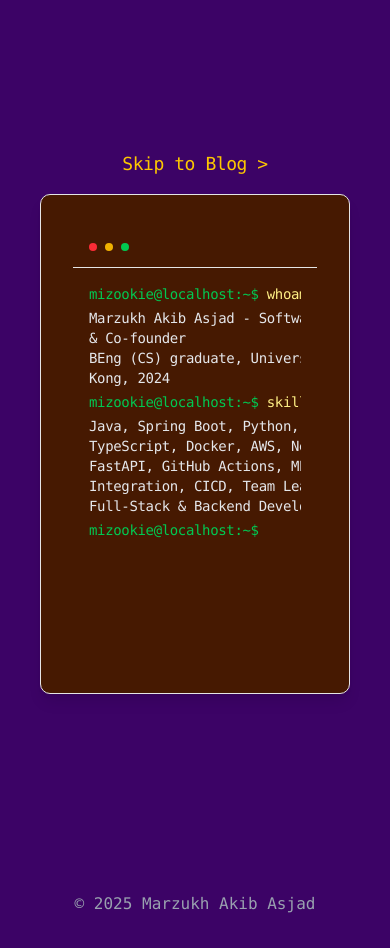
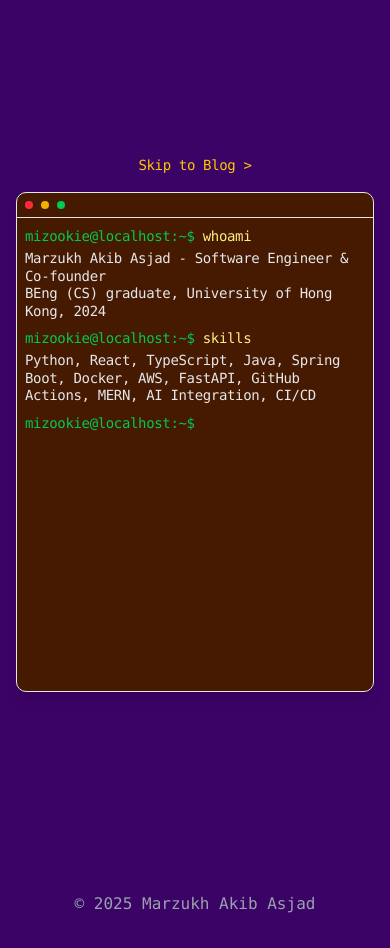
Before and after one commit to MarzukhAsjad/marzukhasjad.github.io, a React (Vite) app: page / in a window 390 px wide. Built offline with nearby package versions, Linux system fonts and the light colour scheme.

Commit message:
Refactor terminal component for improved layout and styling

```diff
--- a/src/components/Hero.tsx
+++ b/src/components/Hero.tsx
@@ -7,108 +7,143 @@ import {
 
 // Page 1: Personal info, skills, experience
 const TerminalPage1: React.FC = () => (
-  <>
+  <div className="space-y-1">
     <div className="flex items-baseline">
-      <AnimatedSpan delay={0} className="text-green-500">
+      <AnimatedSpan delay={0} className="text-green-500 inline">
         mizookie@localhost:~${" "}
       </AnimatedSpan>
       <TypingAnimation
         delay={300}
         duration={30}
-        className="text-yellow-200 inline-block"
+        className="text-yellow-200 inline"
       >
         whoami
       </TypingAnimation>
     </div>
-    <AnimatedSpan delay={1500} className="text-gray-200 whitespace-pre-line">
+    <AnimatedSpan
+      delay={1500}
+      className="text-gray-200 whitespace-pre-line block leading-tight"
+    >
       {
         "Marzukh Akib Asjad - Software Engineer & Co-founder\nBEng (CS) graduate, University of Hong Kong, 2024"
       }
     </AnimatedSpan>
 
-    <div className="flex items-baseline">
-      <AnimatedSpan delay={1700} className="text-green-500">
+    <div className="flex items-baseline mt-2">
+      <AnimatedSpan delay={1700} className="text-green-500 inline">
         mizookie@localhost:~${" "}
       </AnimatedSpan>
       <TypingAnimation
         delay={2500}
         duration={25}
-        className="text-yellow-200 inline-block"
+        className="text-yellow-200 inline"
       >
-        {"skills --primary"}
+        {"skills"}
       </TypingAnimation>
     </div>
-    <AnimatedSpan delay={4000} className="text-gray-200 whitespace-pre-line">
+    <AnimatedSpan
+      delay={4000}
+      className="text-gray-200 whitespace-pre-line block leading-tight"
+    >
       {
-        "Java, Spring Boot, Python, React, TypeScript, Docker, AWS, Next.js, FastAPI, GitHub Actions, MERN, C, AI Integration, CICD, Team Leadership, Full-Stack & Backend Development"
+        "Python, React, TypeScript, Java, Spring Boot, Docker, AWS, FastAPI, GitHub Actions, MERN, AI Integration, CI/CD"
       }
     </AnimatedSpan>
 
-    <div className="flex items-baseline">
-      <AnimatedSpan delay={4200} className="text-green-500">
+    <div className="flex items-baseline mt-2">
+      <AnimatedSpan delay={4200} className="text-green-500 inline">
         mizookie@localhost:~${" "}
       </AnimatedSpan>
-      <TypingAnimation delay={5500} duration={25} className="text-yellow-200">
-        {"experience --current"}
+      <TypingAnimation
+        delay={5500}
+        duration={25}
+        className="text-yellow-200 inline"
+      >
+        {"experience"}
       </TypingAnimation>
     </div>
-    <AnimatedSpan delay={7000} className="text-gray-200 whitespace-pre-line">
+    <AnimatedSpan
+      delay={7000}
+      className="text-gray-200 whitespace-pre-line block leading-tight"
+    >
       {
         "Team Lead, Software Engineering at Rabbit Credit Limited (Fintech - MCRA Credit Data Smart)\nCo-founder & System Engineer at Examify Limited (AI-powered EdTech, HKSTP ideation & funding)"
       }
     </AnimatedSpan>
 
-    <div className="flex items-baseline">
-      <AnimatedSpan delay={7200} className="text-green-500">
+    <div className="flex items-baseline mt-2">
+      <AnimatedSpan delay={7200} className="text-green-500 inline">
         mizookie@localhost:~${" "}
       </AnimatedSpan>
-      <TypingAnimation delay={8500} duration={25} className="text-yellow-200">
+      <TypingAnimation
+        delay={8500}
+        duration={25}
+        className="text-yellow-200 inline"
+      >
         {"clear"}
       </TypingAnimation>
     </div>
-  </>
+  </div>
 );
 
 // Page 2: Projects and achievements
 const TerminalPage2: React.FC = () => (
-  <>
+  <div className="space-y-1">
     <div className="flex items-baseline">
-      <AnimatedSpan className="text-green-500">
+      <AnimatedSpan className="text-green-500 inline">
         mizookie@localhost:~${" "}
       </AnimatedSpan>
-      <TypingAnimation delay={500} duration={25} className="text-yellow-200">
-        {"projects --featured"}
+      <TypingAnimation
+        delay={500}
+        duration={25}
+        className="text-yellow-200 inline"
+      >
+        {"projects"}
       </TypingAnimation>
     </div>
-    <AnimatedSpan delay={2000} className="text-gray-200 whitespace-pre-line">
+    <AnimatedSpan
+      delay={2000}
+      className="text-gray-200 whitespace-pre-line block leading-tight"
+    >
       {
         "AniGEN: Open-source text-to-animation generator (Blender, Python, N8N workflows)\nPackage Mapper: Repository dependency visualizer\nWhatsApp AI Chatbot: Real-time subscription payments and learning analytics (Python, FastAPI, Airwallex API)\nFinTech Systems: MCRA-integrated loan management platform (Java, Spring, MERN)"
       }
     </AnimatedSpan>
 
-    <div className="flex items-baseline">
-      <AnimatedSpan delay={2200} className="text-green-500">
+    <div className="flex items-baseline mt-2">
+      <AnimatedSpan delay={2200} className="text-green-500 inline">
         mizookie@localhost:~${" "}
       </AnimatedSpan>
-      <TypingAnimation delay={3500} duration={25} className="text-yellow-200">
-        {"achievements --recent"}
+      <TypingAnimation
+        delay={3500}
+        duration={25}
+        className="text-yellow-200 inline"
+      >
+        {"achievements"}
       </TypingAnimation>
     </div>
-    <AnimatedSpan delay={5000} className="text-gray-200 whitespace-pre-line">
+    <AnimatedSpan
+      delay={5000}
+      className="text-gray-200 whitespace-pre-line block leading-tight"
+    >
       {
         "40% faster development cycles (CICD & agile)\n1000+ monthly data transactions processed\nDeployed scalable production systems (Docker, AWS, Nginx)\nLed cross-functional teams (3-4 developers) to delivery"
       }
     </AnimatedSpan>
 
-    <div className="flex items-baseline">
-      <AnimatedSpan delay={5200} className="text-green-500">
+    <div className="flex items-baseline mt-2">
+      <AnimatedSpan delay={5200} className="text-green-500 inline">
         mizookie@localhost:~${" "}
       </AnimatedSpan>
-      <TypingAnimation delay={6500} duration={25} className="text-yellow-200">
+      <TypingAnimation
+        delay={6500}
+        duration={25}
+        className="text-yellow-200 inline"
+      >
         {"clear"}
       </TypingAnimation>
     </div>
-  </>
+  </div>
 );
 
 const Hero: React.FC = () => {
@@ -128,7 +163,7 @@ const Hero: React.FC = () => {
   }, []);
 
   return (
-    <section className="min-h-screen text-white flex flex-col items-center px-10 justify-center text-left bg-purple-950">
+    <section className="min-h-screen text-white flex flex-col items-center px-4 sm:px-10 justify-center text-left bg-purple-950">
       <div
         className="mb-4 cursor-pointer hover:text-blue-300 transition-colors duration-200"
         onClick={() => (window.location.href = "/blog")}
@@ -136,14 +171,14 @@ const Hero: React.FC = () => {
         <TypingAnimation
           delay={2700}
           duration={30}
-          className="text-yellow-400 mt-4 text-lg font-mono"
+          className="text-yellow-400 mt-4 text-sm sm:text-lg font-mono"
         >
           {"Skip to Blog >"}
         </TypingAnimation>
       </div>
       <Terminal
         key={loopKey}
-        className="max-w-2xl min-h-[500px] h-auto p-8 rounded-lg shadow-lg bg-amber-950"
+        className="w-full max-w-2xl mx-auto rounded-lg shadow-lg bg-amber-950"
       >
         {currentPage === 1 ? <TerminalPage1 /> : <TerminalPage2 />}
       </Terminal>
--- a/src/components/magicui/terminal.tsx
+++ b/src/components/magicui/terminal.tsx
@@ -21,7 +21,7 @@ export const AnimatedSpan = ({
     initial={{ opacity: 0, y: -5 }}
     animate={{ opacity: 1, y: 0 }}
     transition={{ duration: 0.3, delay: delay / 1000 }}
-    className={cn("grid text-sm font-normal tracking-tight", className)}
+    className={cn("block text-sm font-normal tracking-tight", className)}
     {...props}
   >
     {children}
@@ -101,20 +101,22 @@ export const Terminal = ({ children, className }: TerminalProps) => {
   return (
     <div
       className={cn(
-        "z-0 h-full max-h-[400px] w-full max-w-lg rounded-xl border border-border bg-background",
-        className,
+        "z-0 h-[500px] sm:h-[400px] w-full rounded-xl border border-border bg-background",
+        className
       )}
     >
-      <div className="flex flex-col gap-y-2 border-b border-border p-4">
+      <div className="flex flex-col gap-y-2 border-b border-border p-2 sm:p-4">
         <div className="flex flex-row gap-x-2">
           <div className="h-2 w-2 rounded-full bg-red-500"></div>
           <div className="h-2 w-2 rounded-full bg-yellow-500"></div>
           <div className="h-2 w-2 rounded-full bg-green-500"></div>
         </div>
       </div>
-      <pre className="p-4">
-        <code className="grid gap-y-1 overflow-auto">{children}</code>
-      </pre>
+      <div className="p-2 sm:p-4 font-mono text-xs sm:text-sm h-[calc(100%-60px)] overflow-hidden">
+        <div className="grid whitespace-pre-wrap break-words h-full">
+          {children}
+        </div>
+      </div>
     </div>
   );
 };
--- a/vite.config.ts
+++ b/vite.config.ts
@@ -1,5 +1,5 @@
-import { defineConfig } from 'vite'
-import react from '@vitejs/plugin-react'
+import { defineConfig } from "vite";
+import react from "@vitejs/plugin-react";
 import path from "path";
 import tailwindcss from "@tailwindcss/vite";
 
@@ -11,4 +11,10 @@ export default defineConfig({
       "@": path.resolve(__dirname, "./src"),
     },
   },
+  server: {
+    allowedHosts: ["choppily-quinoidal-silva.ngrok-free.dev"],
+  },
+  preview: {
+    allowedHosts: ["choppily-quinoidal-silva.ngrok-free.dev"],
+  },
 });
```
